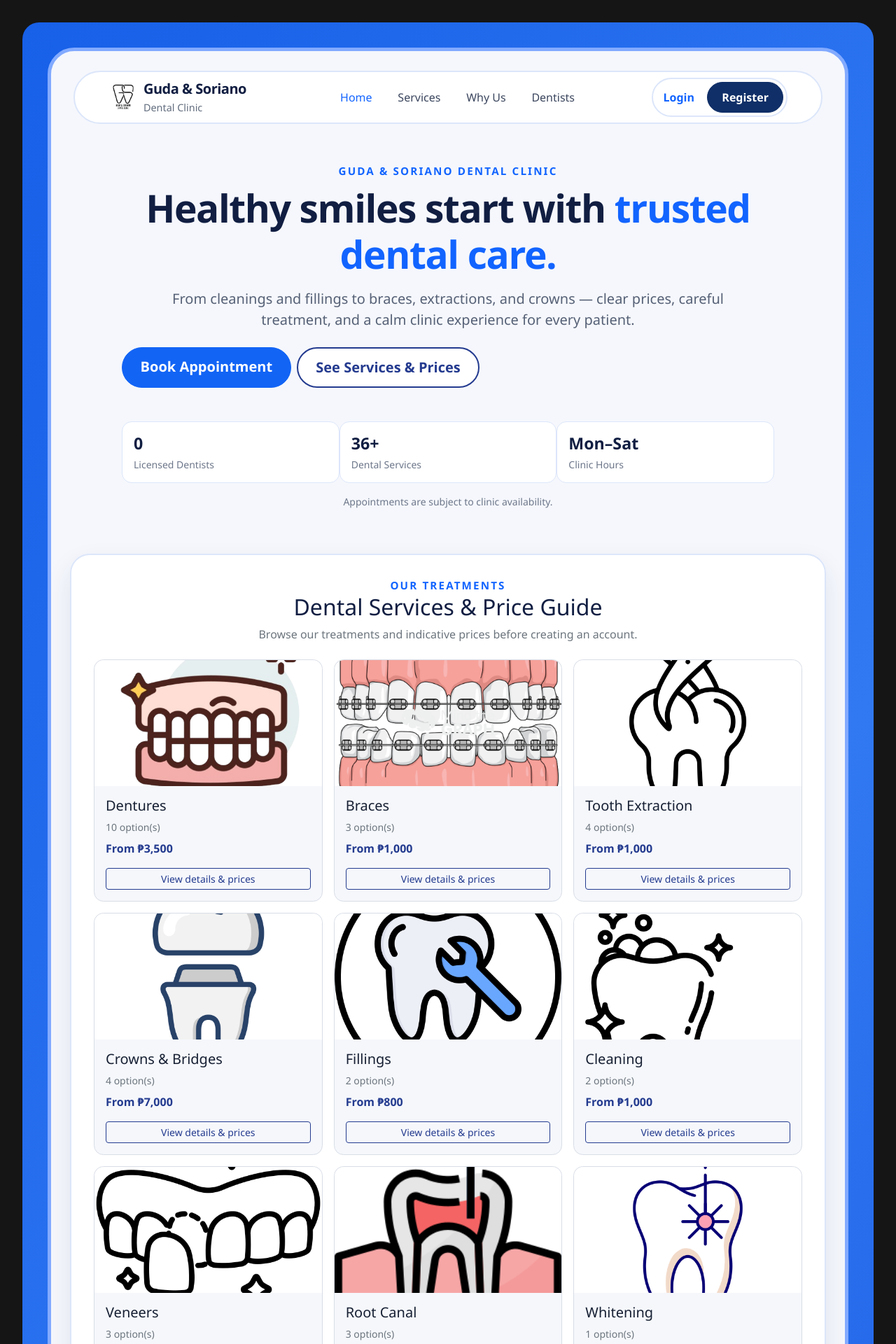
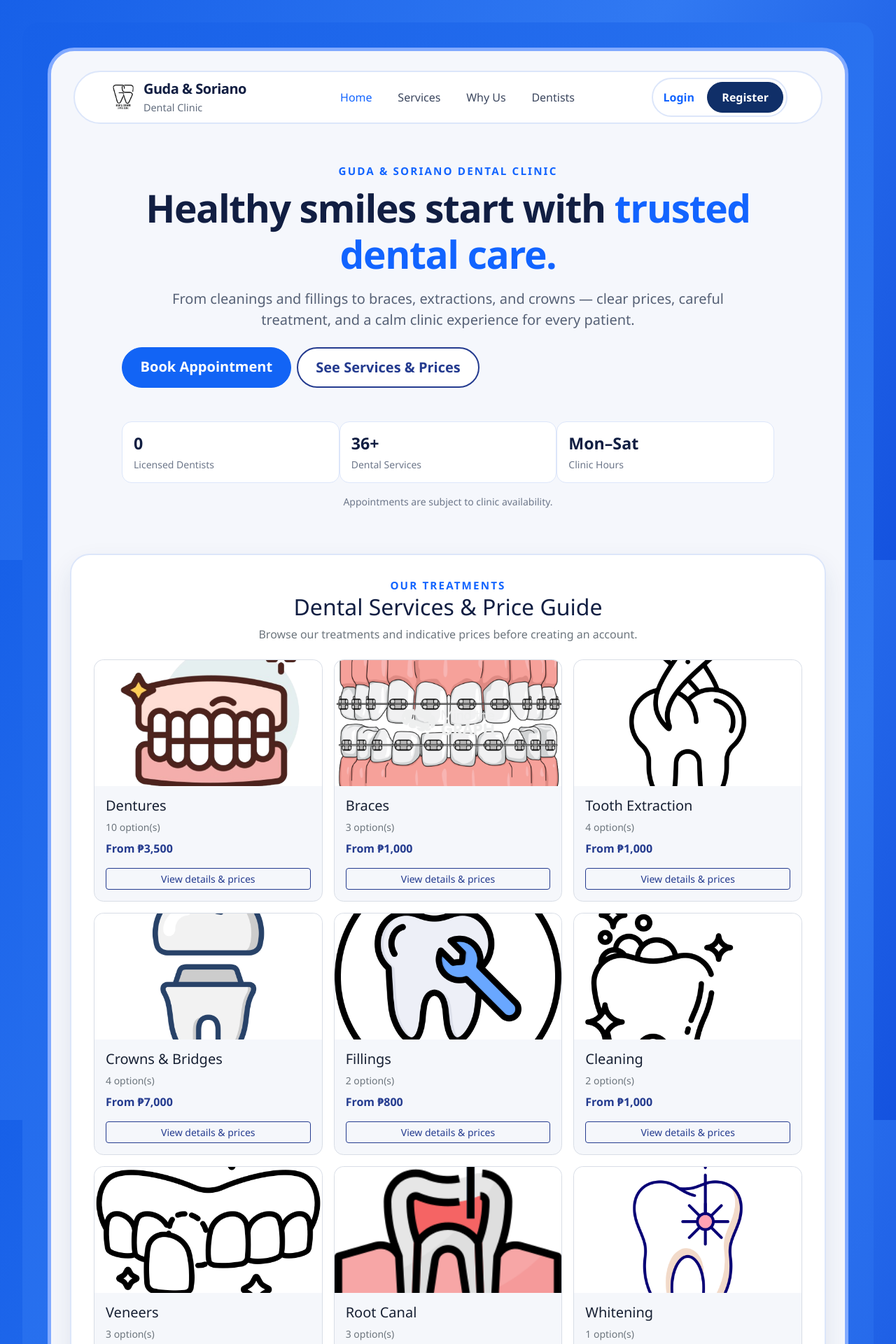
Before and after one commit to atreyuuu009/orachart-laravel, a Laravel app: page / in a window 1280 px wide. Shown: the top 1920 px of the page at 70% size. Run offline with Laravel 12, Linux system fonts and the light colour scheme; data comes from the database, SQL or seed files in the repository; data that the repository does not hold is empty.

Commit message:
I apply the background color in outer frame

```diff
--- a/public/css/theme.css
+++ b/public/css/theme.css
@@ -18,7 +18,7 @@
 
 /* ---------- landing ---------- */
 body:has(.landing-nav) {
-  background: #151515;
+  background: linear-gradient(120deg, #1760e8, #3179f2 55%, #1452df) fixed;
 }
 .landing-page-shell { width: min(1600px, calc(100% - 64px)); min-height: 100vh; margin: 32px auto; padding: 36px; overflow: hidden; border-radius: 24px; background: linear-gradient(120deg, #1760e8, #3179f2 55%, #1452df); }
 .landing-page-content { min-height: calc(100vh - 136px); overflow: hidden; border: 5px solid #82aaff; border-radius: 38px; background: #f5f7fc; }
```
